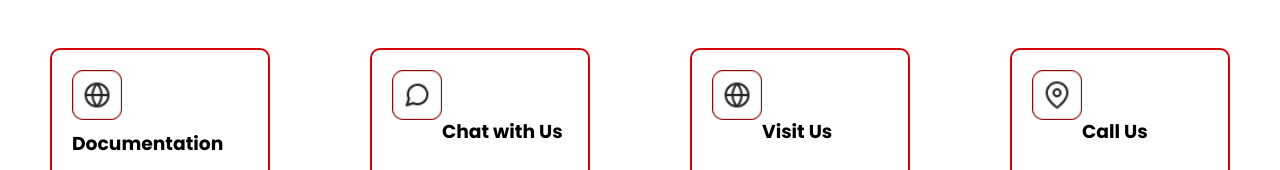
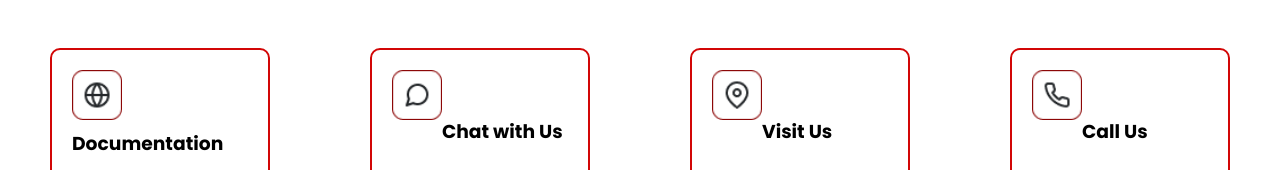
Before and after one commit to GenesysLearnable/ES-FE-5, a React (Vite) app: page /ContactUs in a window 1280 px wide. Shown: the part 242-412 px from the top of the page. Built offline with nearby package versions, Linux system fonts and the light colour scheme; a web font is replaced by a local one.

Commit message:
new contact page

```diff
--- a/src/contactpage/contactus.jsx
+++ b/src/contactpage/contactus.jsx
@@ -50,7 +50,7 @@ function ContactUs() {
         </div>
 
          <div className="card">
-          <img src="src/contactpage/world.png" alt="Location Icon" /><br/>
+          <img src="src/contactpage/find.png" alt="Location Icon" /><br/>
           <br/>
           <h3>Visit Us</h3>
           <br/>
@@ -60,7 +60,7 @@ function ContactUs() {
         </div>
 
         <div className="card">
-          <img src="src/contactpage/find.png" alt="Phone Icon" /><br/>
+          <img src="src/contactpage/pick.png" alt="Phone Icon" /><br/>
           <br/>
           <h3>Call Us</h3>
           <br/>
```
Also changed, not shown: src/contactpage/pick.png (renamed from src/contactpage/call.png).
